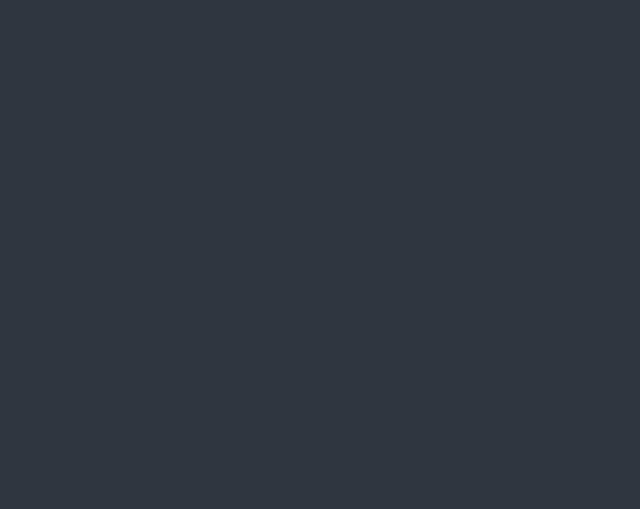
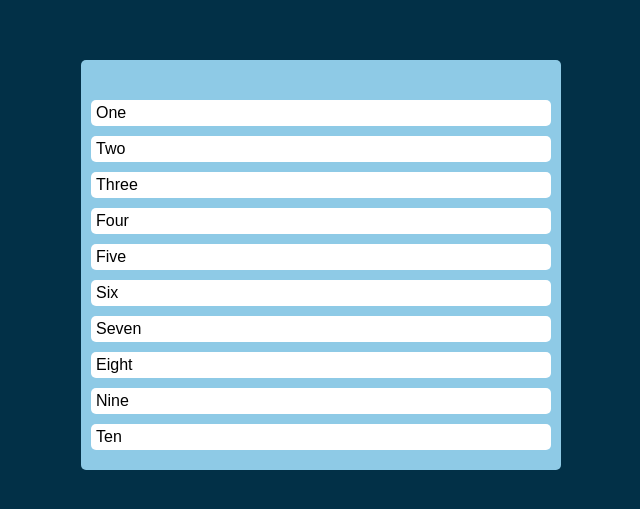
Before and after one commit to yyeonkim/react-masterclass, a React (Create React App) app: page / in a window 1280 px wide. Shown: the part 135-644 px from the top of the page, without its empty margins (319-959 px from the left). Built offline with nearby package versions, Linux system fonts and the light colour scheme.

Commit message:
Add drag and drop list

```diff
--- a/package.json
+++ b/package.json
@@ -51,6 +51,7 @@
     ]
   },
   "devDependencies": {
+    "@types/react-beautiful-dnd": "^13.1.2",
     "@types/react-helmet": "^6.1.5",
     "@types/styled-components": "^5.1.19"
   }
--- a/src/App.tsx
+++ b/src/App.tsx
@@ -1,3 +1,80 @@
+import { DragDropContext, Droppable, Draggable } from "react-beautiful-dnd";
+import styled from "styled-components";
+
 export default function App() {
-  return <></>;
+  const onDragEnd = () => {};
+
+  const toDos = [
+    "One",
+    "Two",
+    "Three",
+    "Four",
+    "Five",
+    "Six",
+    "Seven",
+    "Eight",
+    "Nine",
+    "Ten",
+  ];
+
+  return (
+    <Wrapper>
+      <Boards>
+        <DragDropContext onDragEnd={onDragEnd}>
+          <Droppable droppableId="todo">
+            {(provided) => (
+              <Board ref={provided.innerRef} {...provided.droppableProps}>
+                {toDos.map((toDo, index) => (
+                  <Draggable draggableId={toDo} index={index}>
+                    {(provided) => (
+                      <Card
+                        ref={provided.innerRef}
+                        {...provided.draggableProps}
+                        {...provided.dragHandleProps}
+                      >
+                        {toDo}
+                      </Card>
+                    )}
+                  </Draggable>
+                ))}
+                {provided.placeholder}
+              </Board>
+            )}
+          </Droppable>
+        </DragDropContext>
+      </Boards>
+    </Wrapper>
+  );
 }
+
+const Wrapper = styled.div`
+  display: flex;
+  max-width: 48rem;
+  width: 100%;
+  margin: 0 auto;
+  justify-content: center;
+  align-items: center;
+  height: 100vh;
+  font-size: 1.6rem;
+`;
+
+const Boards = styled.div`
+  width: 100%;
+  display: grid;
+  grid-template-columns: repeat(1, 1fr);
+`;
+
+const Board = styled.div`
+  padding: 1rem;
+  padding-top: 4rem;
+  background-color: ${(props) => props.theme.boardColor};
+  border-radius: 0.5rem;
+  min-height: 40rem;
+`;
+
+const Card = styled.div`
+  background-color: ${(props) => props.theme.cardColor};
+  border-radius: 0.5rem;
+  padding: 0.5rem;
+  margin-bottom: 1rem;
+`;
--- a/src/index.tsx
+++ b/src/index.tsx
@@ -43,7 +43,7 @@ const GlobalStyle = createGlobalStyle`
     font-family: 'Source Sans Pro', sans-serif;
     line-height: 1;
     background-color: ${(props) => props.theme.bgColor};
-    color: ${(props) => props.theme.textColor};
+    color: "black"
   }
   ol, ul {
     list-style: none;
--- a/src/styled.d.ts
+++ b/src/styled.d.ts
@@ -2,9 +2,8 @@ import "styled-components";
 
 declare module "styled-components" {
   export interface DefaultTheme {
-    textColor: string;
     bgColor: string;
-    accentColor: string;
-    cardBgColor: string;
+    boardColor: string;
+    cardColor: string;
   }
 }
--- a/src/theme.ts
+++ b/src/theme.ts
@@ -1,15 +1,7 @@
 import { DefaultTheme } from "styled-components";
 
 export const darkTheme: DefaultTheme = {
-  bgColor: "#2f3640",
-  textColor: "white",
-  accentColor: "#9c88ff",
-  cardBgColor: "transparent",
+  bgColor: "#023047",
+  boardColor: "#8ecae6",
+  cardColor: "white",
 };
-
-export const lightTheme: DefaultTheme = {
-  bgColor: "whitesmoke",
-  textColor: "black",
-  accentColor: "#9c88ff",
-  cardBgColor: "white",
-};
```
Also changed, not shown: 1 other file (tests, documents, lock files or other folders).
